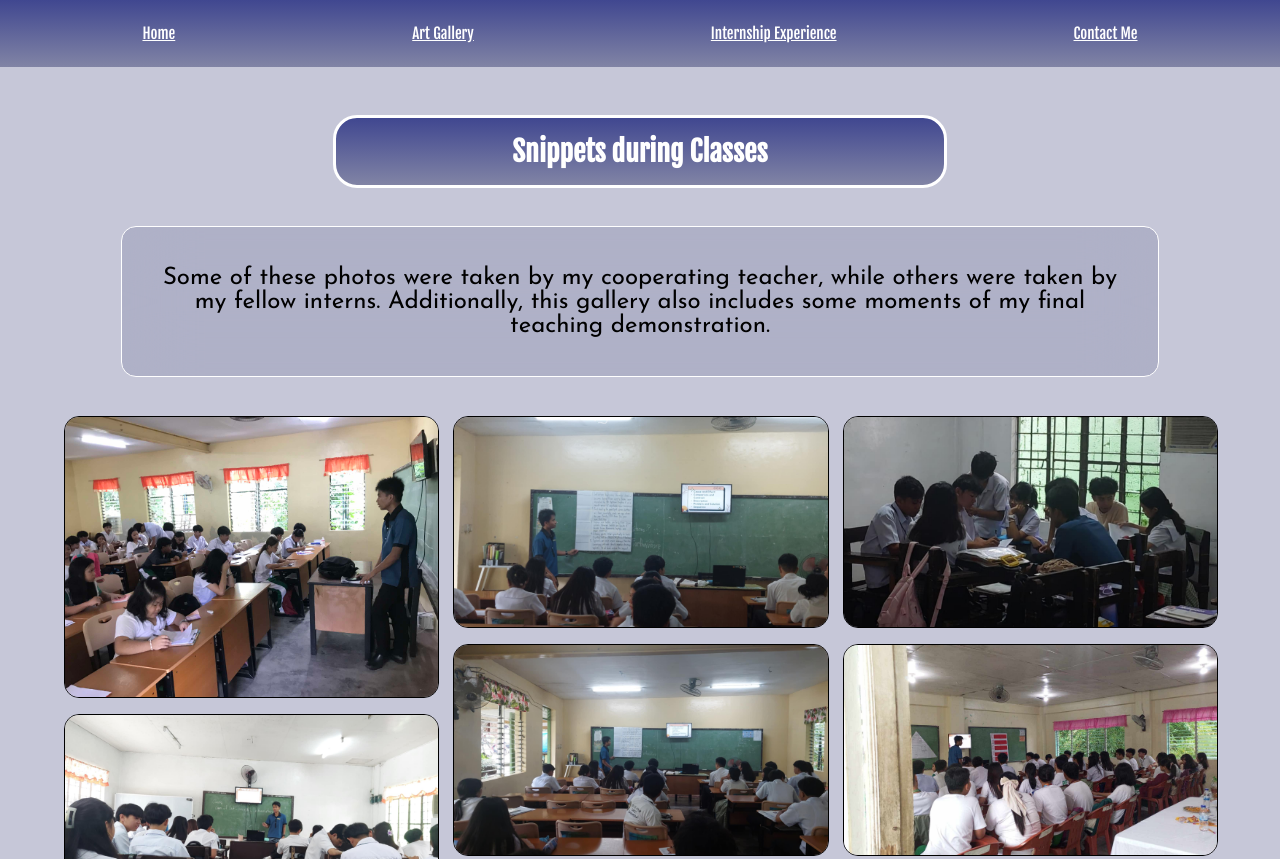
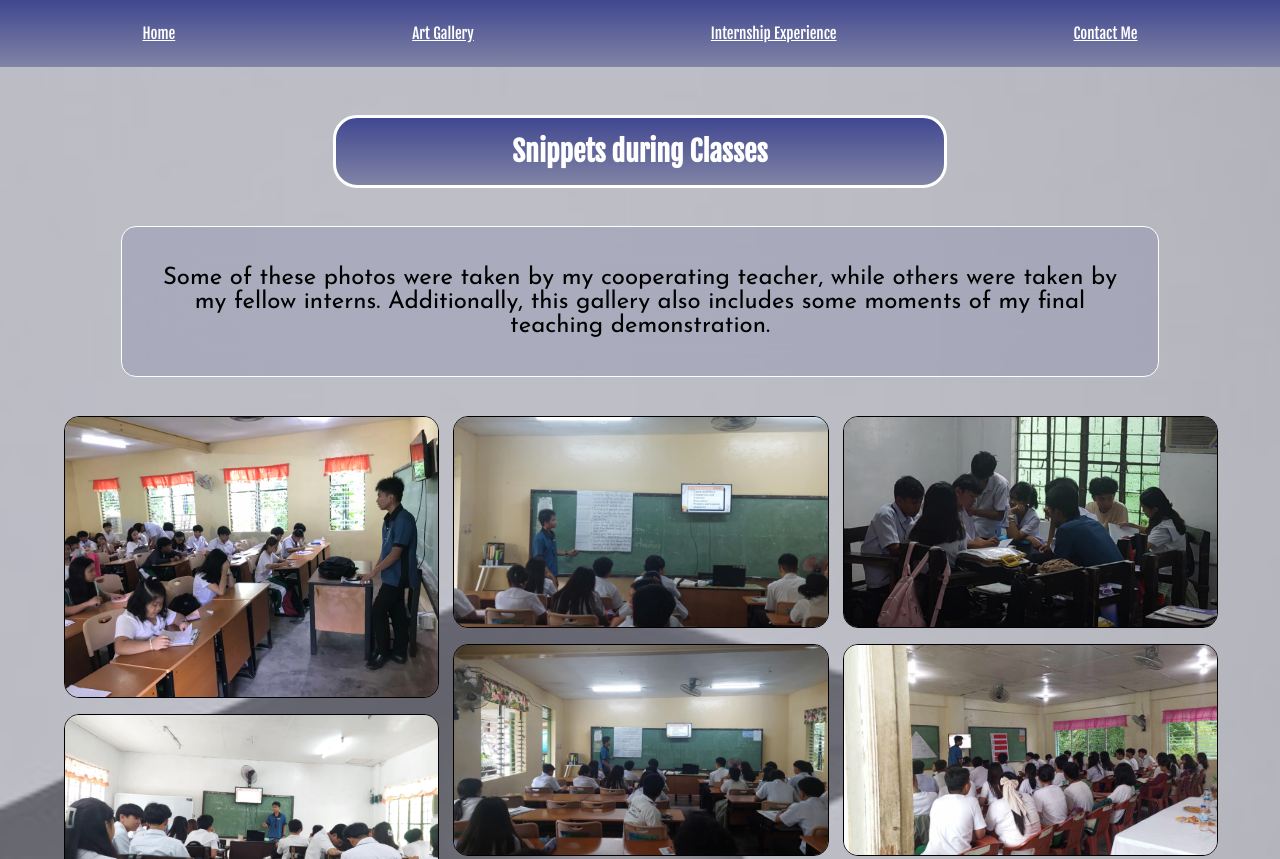
Before and after one commit to dess-dess-dess03/sure-e-portfolio, a plain HTML site: page internship/internship.html in a window 1280 px wide. Shown: the top 859 px of the page. Drawn offline with Linux system fonts and the light colour scheme; files whose address does not match are found by name.

Commit message:
Update internship.css

```diff
--- a/internship/internship.css
+++ b/internship/internship.css
@@ -19,7 +19,7 @@ body::before {
     right:0;
     width:100%;
     height: 100%;
-    background-image:url("bg/education.jpg");
+    background-image:url("../bg/education.jpg");
     background-size:cover;
     background-position: center center;
     opacity:0.5;
```
